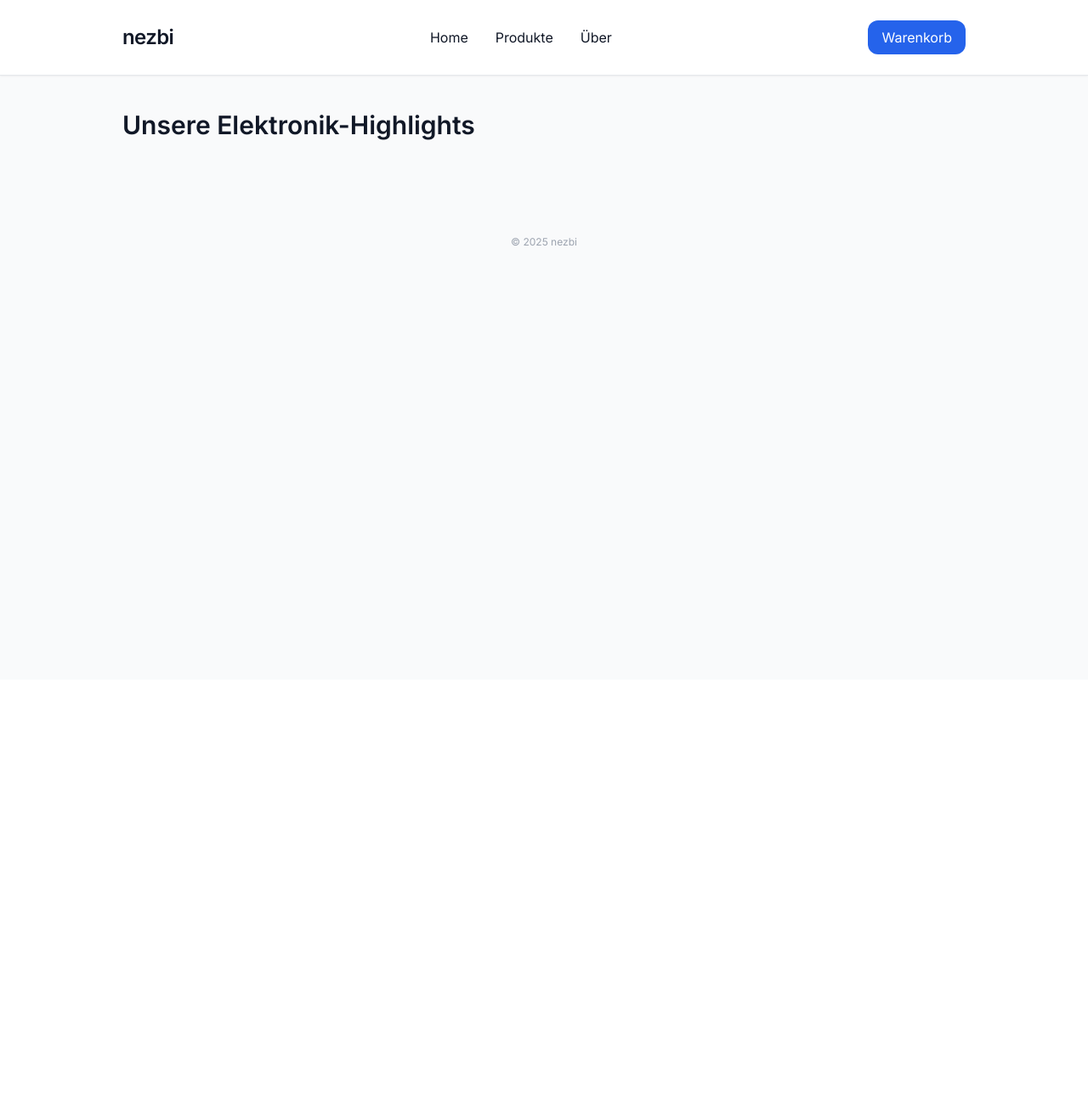
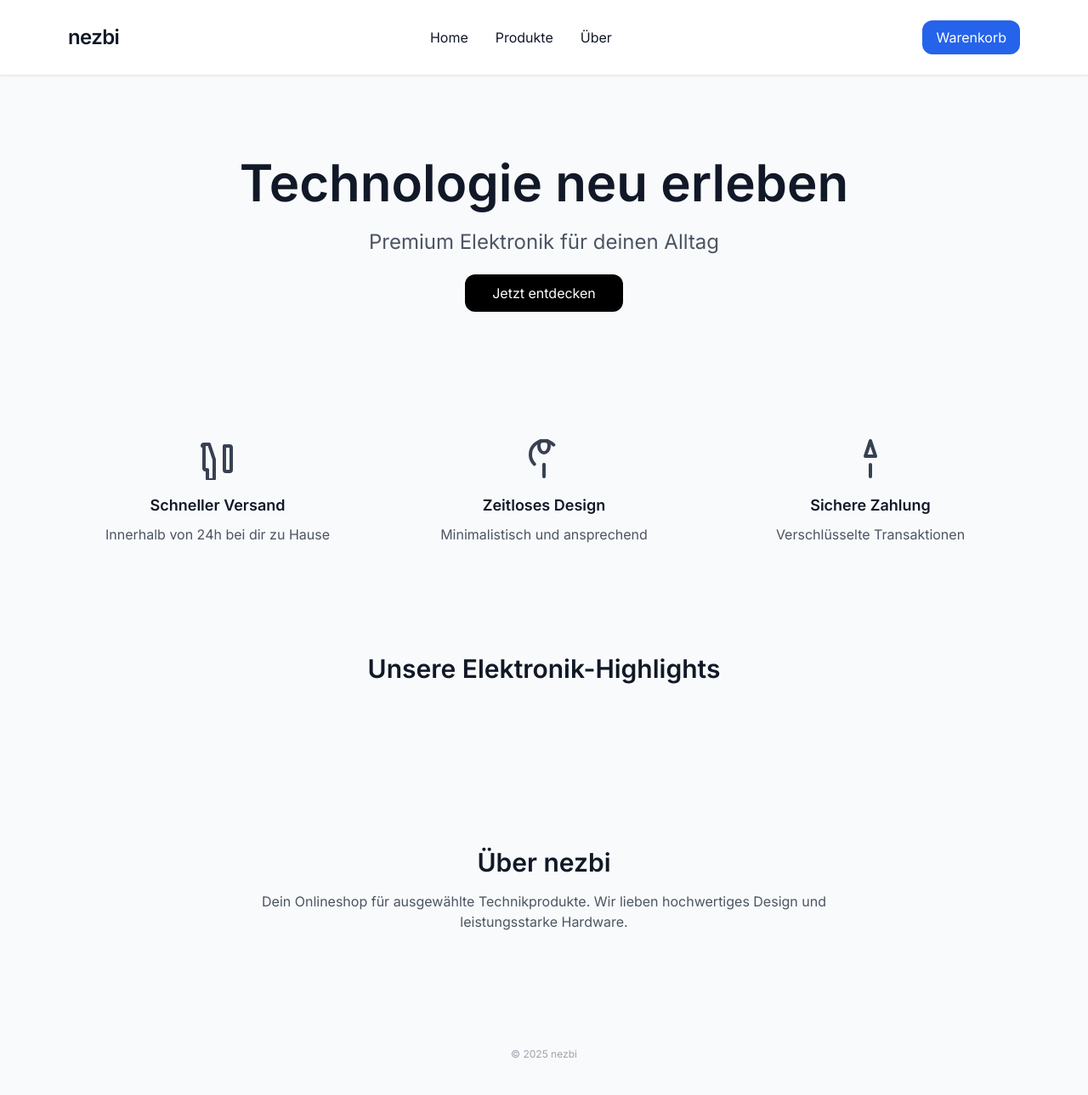
Before and after one commit to txm296/website-chatgptshop, a PHP site: page / in a window 1280 px wide. Shown: the whole page at 85% size. Before the commit the page ends 290 px from the top, so only its background shows below. Run offline with PHP 8.4, Linux system fonts and the light colour scheme; data that the repository does not hold is empty; some libraries are stand-ins or nearby versions.

Commit message:
Create modern home page

```diff
--- a/index.php
+++ b/index.php
@@ -5,14 +5,6 @@
     <meta charset="UTF-8">
     <title>nezbi – Elektronik Onlineshop</title>
     <meta name="viewport" content="width=device-width, initial-scale=1">
-    <?php /* ggf. PHP-Header, z. B. require/include usw. */ ?>
-<!DOCTYPE html>
-<html lang="de">
-<head>
-    <meta charset="UTF-8">
-    <title>nezbi – Elektronik Onlineshop</title>
-    <meta name="viewport" content="width=device-width, initial-scale=1">
-    <!-- TailwindCSS offiziell per CDN-JS -->
     <script src="https://cdn.tailwindcss.com"></script>
     <script>
       tailwind.config = {
@@ -27,14 +19,8 @@
     <style>body { font-family: 'Inter', sans-serif; }</style>
 </head>
 <body class="bg-gray-50 text-gray-900">
-<!-- ...restlicher Inhalt bleibt unverändert... -->
-
-    <link href="https://fonts.googleapis.com/css?family=Inter:400,600&display=swap" rel="stylesheet">
-    <style>body { font-family: 'Inter', sans-serif; }</style>
-</head>
-<body class="bg-gray-50 text-gray-900">
 <header class="bg-white border-b shadow-sm">
-        <div class="max-w-5xl mx-auto flex justify-between items-center py-6 px-4">
+    <div class="max-w-6xl mx-auto flex justify-between items-center py-6 px-4">
         <span class="text-2xl font-extrabold tracking-tight">nezbi</span>
         <nav class="space-x-8 hidden md:flex">
             <a href="/" class="hover:text-blue-600">Home</a>
@@ -44,9 +30,32 @@
         <a href="warenkorb.php" class="inline-block rounded-xl px-4 py-2 bg-blue-600 text-white font-medium hover:bg-blue-700 transition">Warenkorb</a>
     </div>
 </header>
-    <main class="max-w-5xl mx-auto px-4 py-10">
-        <h1 class="text-3xl font-bold mb-8">Unsere Elektronik-Highlights</h1>
-        <div class="grid gap-8 grid-cols-1 md:grid-cols-3" id="produkte">
+<main class="max-w-6xl mx-auto px-4">
+    <section class="text-center py-24">
+        <h1 class="text-5xl md:text-6xl font-extrabold mb-6">Technologie neu erleben</h1>
+        <p class="text-xl md:text-2xl text-gray-600 mb-8">Premium Elektronik f&uuml;r deinen Alltag</p>
+        <a href="#produkte" class="px-8 py-3 rounded-xl bg-black text-white hover:bg-gray-800 transition">Jetzt entdecken</a>
+    </section>
+    <section class="grid grid-cols-1 md:grid-cols-3 gap-8 py-16">
+        <div class="text-center">
+            <svg xmlns="http://www.w3.org/2000/svg" class="mx-auto h-12 w-12 text-gray-700" fill="none" viewBox="0 0 24 24" stroke="currentColor"><path stroke-linecap="round" stroke-linejoin="round" stroke-width="2" d="M3 4a1 1 0 011-1h3l3 9v11a1 1 0 01-1 1h-2a1 1 0 01-1-1v-5H5a1 1 0 01-1-1V4z"/><path stroke-linecap="round" stroke-linejoin="round" stroke-width="2" d="M16 4h3a1 1 0 011 1v13a1 1 0 01-1 1h-2a1 1 0 01-1-1V4z"/></svg>
+            <h3 class="text-lg font-semibold mt-4 mb-2">Schneller Versand</h3>
+            <p class="text-gray-600">Innerhalb von 24h bei dir zu Hause</p>
+        </div>
+        <div class="text-center">
+            <svg xmlns="http://www.w3.org/2000/svg" class="mx-auto h-12 w-12 text-gray-700" fill="none" viewBox="0 0 24 24" stroke="currentColor"><path stroke-linecap="round" stroke-linejoin="round" stroke-width="2" d="M12 8c1.657 0 3-1.79 3-4s-1.343-4-3-4-3 1.79-3 4 1.343 4 3 4zM12 14.93v7.07"/><path stroke-linecap="round" stroke-linejoin="round" stroke-width="2" d="M6.343 14.657A8 8 0 1117.657 3.343"/></svg>
+            <h3 class="text-lg font-semibold mt-4 mb-2">Zeitloses Design</h3>
+            <p class="text-gray-600">Minimalistisch und ansprechend</p>
+        </div>
+        <div class="text-center">
+            <svg xmlns="http://www.w3.org/2000/svg" class="mx-auto h-12 w-12 text-gray-700" fill="none" viewBox="0 0 24 24" stroke="currentColor"><path stroke-linecap="round" stroke-linejoin="round" stroke-width="2" d="M12 1l3 9H9l3-9zM12 22v-7"/></svg>
+            <h3 class="text-lg font-semibold mt-4 mb-2">Sichere Zahlung</h3>
+            <p class="text-gray-600">Verschl&uuml;sselte Transaktionen</p>
+        </div>
+    </section>
+    <section id="produkte" class="py-16">
+        <h2 class="text-3xl font-bold mb-8 text-center">Unsere Elektronik-Highlights</h2>
+        <div class="grid gap-8 grid-cols-1 md:grid-cols-3">
         <?php
         $res = $pdo->query("SELECT * FROM produkte WHERE aktiv=1 ORDER BY id DESC");
         foreach ($res as $prod):
@@ -60,6 +69,11 @@
             </div>
         <?php endforeach; ?>
         </div>
+    </section>
+    <section id="about" class="py-24 text-center">
+        <h2 class="text-3xl font-bold mb-4">&Uuml;ber nezbi</h2>
+        <p class="max-w-3xl mx-auto text-gray-600">Dein Onlineshop f&uuml;r ausgew&auml;hlte Technikprodukte. Wir lieben hochwertiges Design und leistungsstarke Hardware.</p>
+    </section>
 </main>
 <footer class="py-10 text-center text-gray-400 text-xs">© 2025 nezbi</footer>
 </body>
```
Lines whose indentation alone changed are shown as unchanged.
